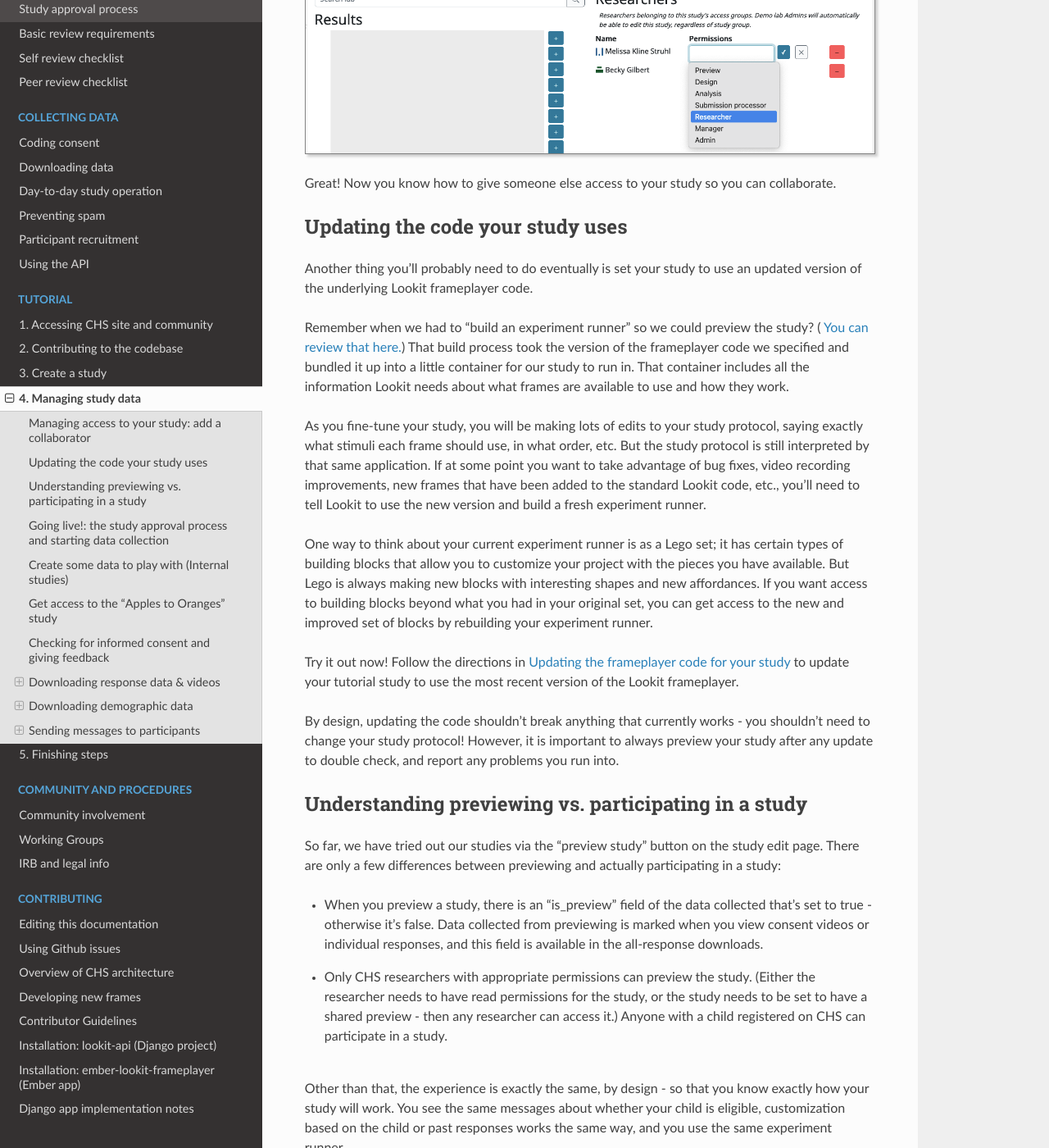
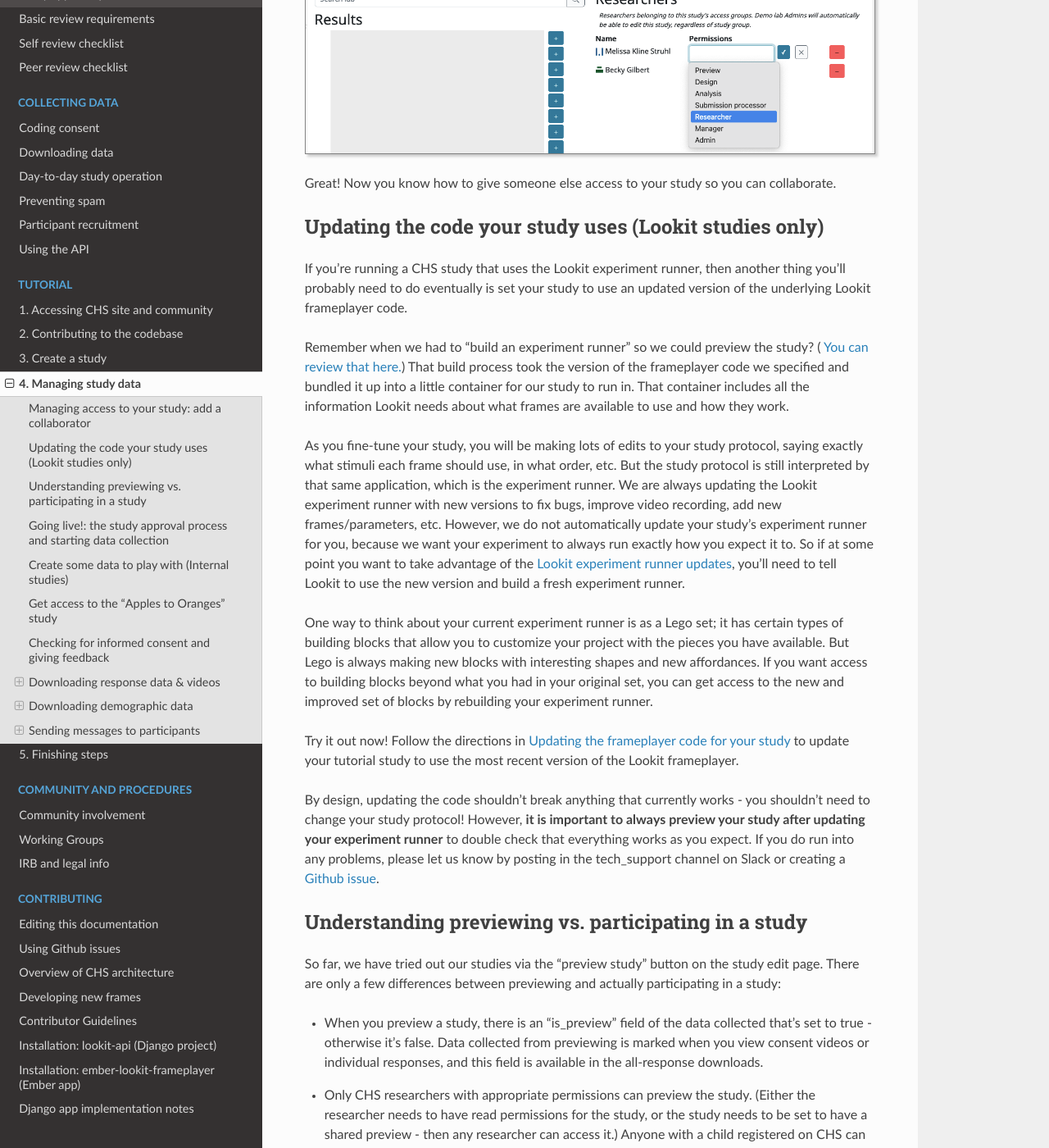
Before and after one commit to lookit/lookit-docs, a Sphinx documentation site: the page built from docs/source/tutorial-manage-data.rst, in a window 1280 px wide and 1400 px high, scrolled down 1883 px. Shown: the whole window at 82% size. Built offline with Sphinx 7.4.7 and the Read the Docs theme 3.1.0, drawn with Linux system fonts in a browser that asks for light colours.

Commit message:
minor edits to text about updating experiment runner code

```diff
--- a/docs/source/tutorial-manage-data.rst
+++ b/docs/source/tutorial-manage-data.rst
@@ -46,20 +46,20 @@ This means they can see your study in the Experimenter interface, but they canno
 
 Great! Now you know how to give someone else access to your study so you can collaborate.
 
-Updating the code your study uses
----------------------------------
+Updating the code your study uses (Lookit studies only)
+--------------------------------------------------------
 
-Another thing you'll probably need to do eventually is set your study to use an updated version of the underlying Lookit frameplayer code.
+If you're running a CHS study that uses the Lookit experiment runner, then another thing you'll probably need to do eventually is set your study to use an updated version of the underlying Lookit frameplayer code.
 
 Remember when we had to "build an experiment runner" so we could preview the study? ( :ref:`You can review that here.<Building study dependencies>`) That build process took the version of the frameplayer code we specified and bundled it up into a little container for our study to run in. That container includes all the information Lookit needs about what frames are available to use and how they work.
 
-As you fine-tune your study, you will be making lots of edits to your study protocol, saying exactly what stimuli each frame should use, in what order, etc. But the study protocol is still interpreted by that same application. If at some point you want to take advantage of bug fixes, video recording improvements, new frames that have been added to the standard Lookit code, etc., you'll need to tell Lookit to use the new version and build a fresh experiment runner.
+As you fine-tune your study, you will be making lots of edits to your study protocol, saying exactly what stimuli each frame should use, in what order, etc. But the study protocol is still interpreted by that same application, which is the experiment runner. We are always updating the Lookit experiment runner with new versions to fix bugs, improve video recording, add new frames/parameters, etc. However, we do not automatically update your study's experiment runner for you, because we want your experiment to always run exactly how you expect it to. So if at some point you want to take advantage of the :ref:`Lookit experiment runner updates <runner-releases>`, you'll need to tell Lookit to use the new version and build a fresh experiment runner.
 
 One way to think about your current experiment runner is as a Lego set; it has certain types of building blocks that allow you to customize your project with the pieces you have available. But Lego is always making new blocks with interesting shapes and new affordances. If you want access to building blocks beyond what you had in your original set, you can get access to the new and improved set of blocks by rebuilding your experiment runner.
 
 Try it out now! Follow the directions in :ref:`Updating the frameplayer code for your study<updating-frameplayer-code>` to update your tutorial study to use the most recent version of the Lookit frameplayer.
 
-By design, updating the code shouldn't break anything that currently works - you shouldn't need to change your study protocol! However, it is important to always preview your study after any update to double check, and report any problems you run into.
+By design, updating the code shouldn't break anything that currently works - you shouldn't need to change your study protocol! However, **it is important to always preview your study after updating your experiment runner** to double check that everything works as you expect. If you do run into any problems, please let us know by posting in the tech_support channel on Slack or creating a :ref:`Github issue <github_issues>`.
 
 
 Understanding previewing vs. participating in a study
```
